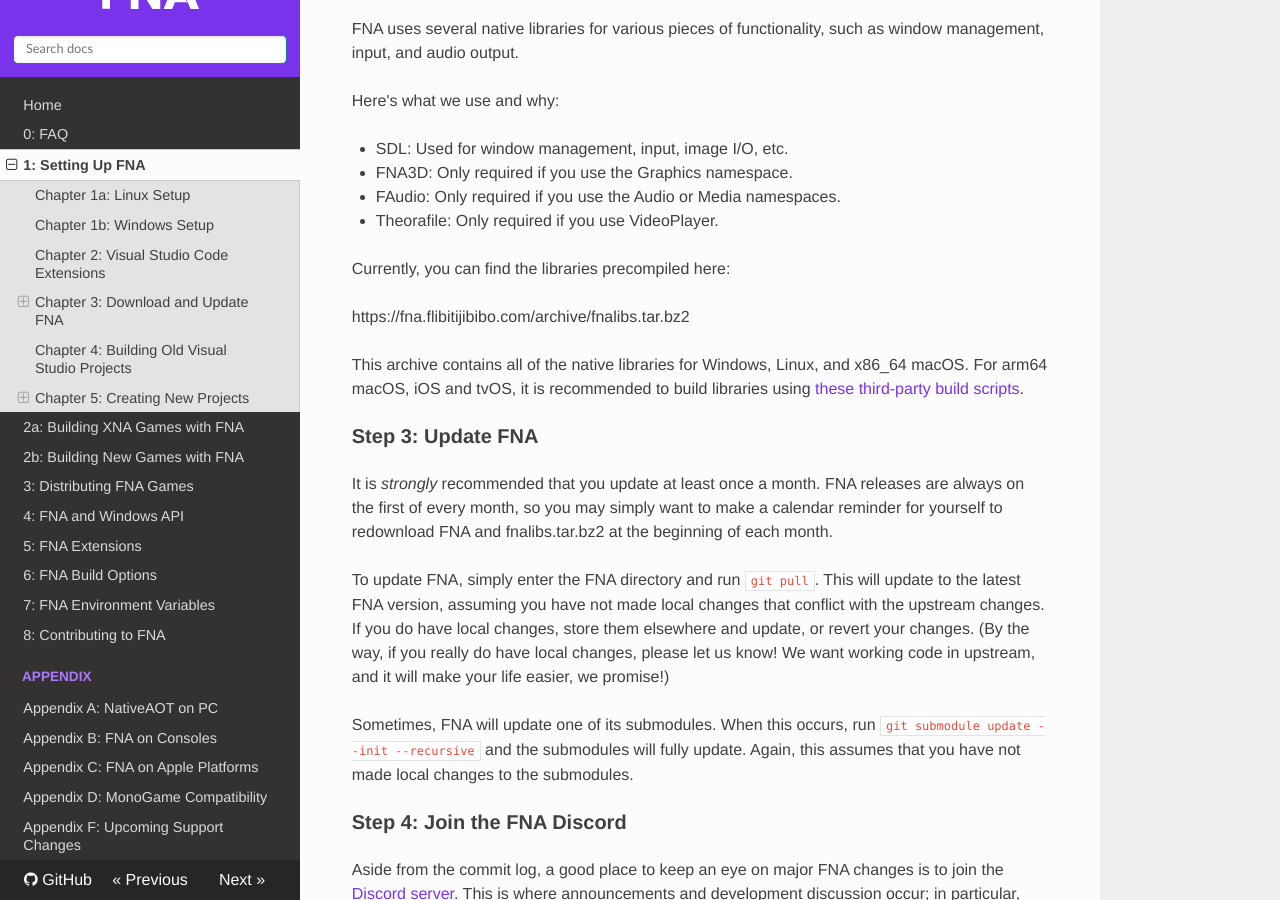
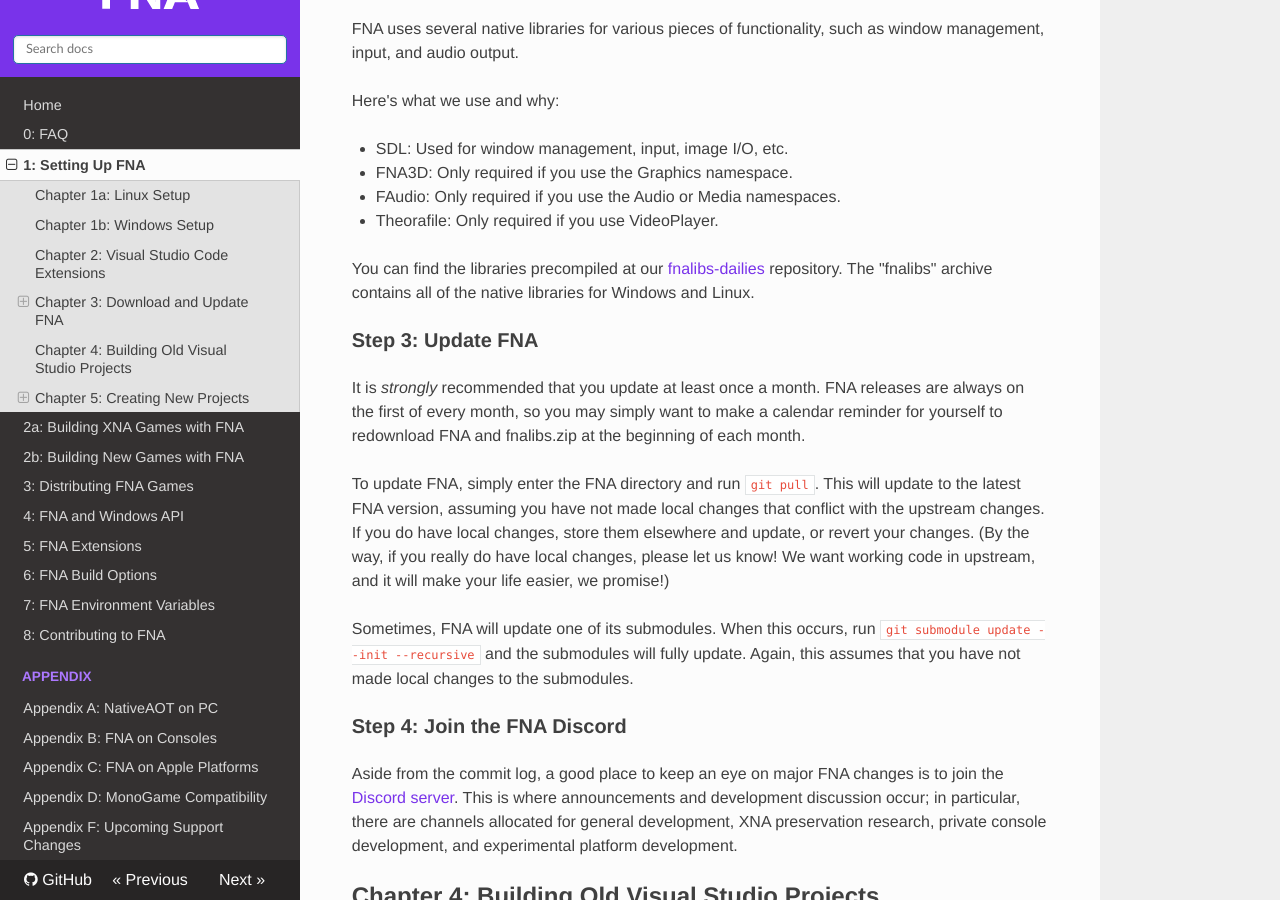
Before and after one commit to FNA-XNA/docs, an MkDocs documentation site: the page built from docs/1:-Setting-Up-FNA.md, in a window 1280 px wide and 900 px high, scrolled down 1841 px. Built offline with MkDocs 1.6.1, drawn with Linux system fonts in a browser that asks for light colours; nearby versions of some CDN libraries.

Commit message:
Migrate to fnalibs.zip from CI

```diff
--- a/docs/1:-Setting-Up-FNA.md
+++ b/docs/1:-Setting-Up-FNA.md
@@ -70,14 +70,10 @@
 * FAudio: Only required if you use the Audio or Media namespaces.
 * Theorafile: Only required if you use VideoPlayer.
 
-Currently, you can find the libraries precompiled here:
-
-https://fna.flibitijibibo.com/archive/fnalibs.tar.bz2
-
-This archive contains all of the native libraries for Windows, Linux, and x86\_64 macOS. For arm64 macOS, iOS and tvOS, it is recommended to build libraries using [these third-party build scripts](https://github.com/TheSpydog/fnalibs-apple-builder).
+You can find the libraries precompiled at our [fnalibs-dailies]([fnalibs-dailies](https://github.com/FNA-XNA/fnalibs-dailies/actions).) repository. The "fnalibs" archive contains all of the native libraries for Windows and Linux.
 
 ### Step 3: Update FNA
-It is _strongly_ recommended that you update at least once a month. FNA releases are always on the first of every month, so you may simply want to make a calendar reminder for yourself to redownload FNA and fnalibs.tar.bz2 at the beginning of each month.
+It is _strongly_ recommended that you update at least once a month. FNA releases are always on the first of every month, so you may simply want to make a calendar reminder for yourself to redownload FNA and fnalibs.zip at the beginning of each month.
 
 To update FNA, simply enter the FNA directory and run `git pull`. This will update to the latest FNA version, assuming you have not made local changes that conflict with the upstream changes. If you do have local changes, store them elsewhere and update, or revert your changes. (By the way, if you really do have local changes, please let us know! We want working code in upstream, and it will make your life easier, we promise!)
 
```
Also changed, not shown: docs/0:-FAQ.md (+1 -1 lines), docs/2a:-Building-XNA-Games-with-FNA.md (+1 -3 lines), docs/3:-Distributing-FNA-Games.md (+2 -2 lines), docs/4:-FNA-and-Windows-API.md (+1 -1 lines), docs/appendix/Appendix-C:-FNA-on-Apple-Platforms.md (+1 -1 lines).
